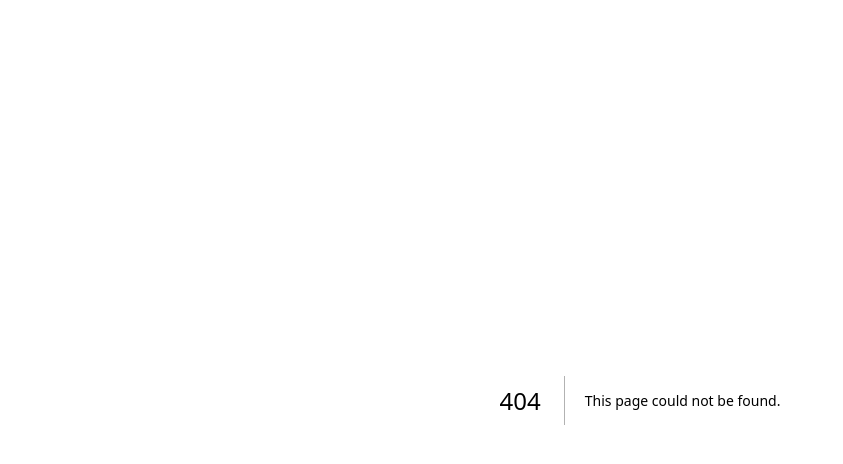
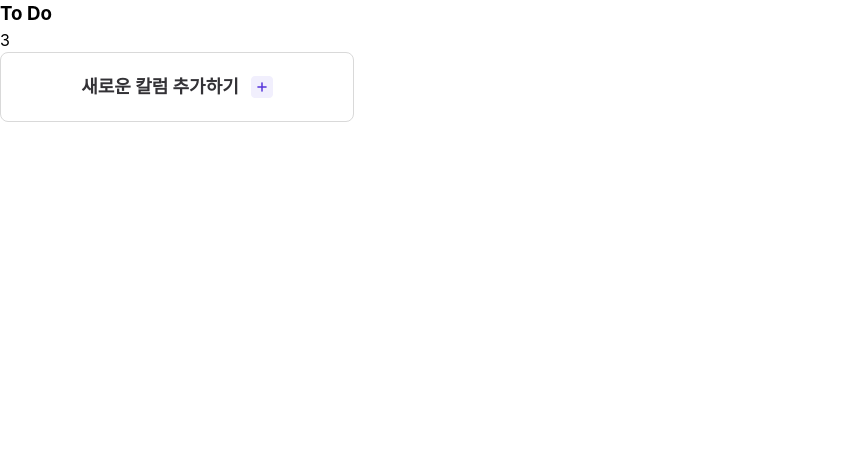
Before and after one commit to codeit-part3-4team/codeit-taskify, a Next.js app: page /column-test in a window 1280 px wide. Before the commit this address had no page. Shown: the top 464 px of the page, without its empty margins (0-843 px from the left). Built offline with nearby package versions, Linux system fonts and the light colour scheme.

Commit message:
feat: 컬럼아이템 컴포넌트 작성

```diff
--- /dev/null
+++ b/src/app/(test)/column-test/page.tsx
@@ -0,0 +1,9 @@
+import ColumnItem from '@/components/Column/ColumnItem';
+
+export default async function page() {
+  return (
+    <div>
+      <ColumnItem />
+    </div>
+  );
+}
--- /dev/null
+++ b/src/components/Column/ColumnItem.tsx
@@ -0,0 +1,46 @@
+'use client';
+
+import styles from '@/components/Column/column.module.css';
+import AddColumnButton from '../Buttons/domains/dashboard/AddColumnButton/AddColumnButton';
+import Link from 'next/link';
+
+export type ColumnUI = {
+  title: string;
+};
+
+const dummyColumnData = {
+  title: 'To Do',
+};
+
+export default function Card({ columnData }: { columnData?: ColumnUI }) {
+  const column = columnData ?? dummyColumnData;
+
+  return (
+    <>
+      <div className={styles.columItem}>
+        <div className={styles.columInfo}>
+          <div className={styles.left}>
+            <h3 className={styles.columnTitle}>{column.title}</h3>
+            {/* 데이터로 바뀌어야 함. */}
+            <span className={styles.cardCount}>3</span>
+          </div>
+          <div className={styles.right}>
+            <Link
+              href="column/edit"
+              role="dialog"
+              aria-label="컬럼 수정 모달 열기"
+              className={styles.columnEditButton}
+            />
+          </div>
+        </div>
+
+        <div className={styles.cardAddButton}>
+          <Link href={'/column/create'}>
+            <AddColumnButton />
+          </Link>
+        </div>
+        {/* 카드리스트 들어올 자리 */}
+      </div>
+    </>
+  );
+}
--- /dev/null
+++ b/src/components/Column/column.module.css
@@ -0,0 +1,20 @@
+.columItem {
+}
+
+.columItem .columInfo {
+}
+.columItem .columInfo .left {
+}
+.columItem .columInfo .right {
+}
+
+.columItem .columInfo .columnTitle {
+}
+
+.columItem .columInfo .cardCount {
+}
+.columItem .columInfo .columnEditButton {
+}
+
+.columItem .cardAddButton {
+}
```
